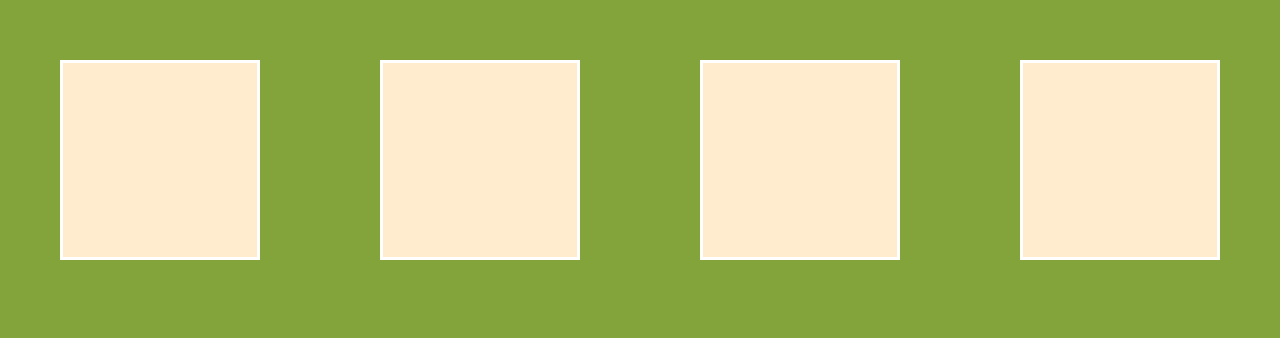
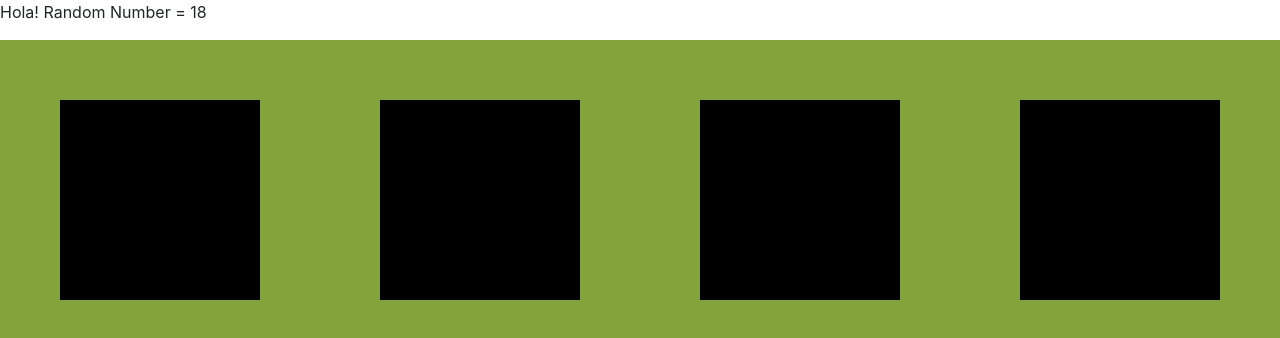
Before and after one commit to rob-110277/unit-4-game, a plain HTML site: page index.html in a window 1280 px wide. Drawn offline with nearby package versions, Linux system fonts and the light colour scheme.

Commit message:
adding random number generators and shells for crystals

```diff
--- a/assets/css/style.css
+++ b/assets/css/style.css
@@ -14,6 +14,6 @@ html {
 .crystal{
     height:200px;
     width:200px;
-    border: 3px solid white;
-    background-color: blanchedalmond;
+    border: 0px solid white;
+    background-color: black;
 }
--- a/assets/javascript/game.js
+++ b/assets/javascript/game.js
@@ -1,11 +1,19 @@
 //Functions Needed
 
+random_result = Math.floor(Math.random() * 102)+18;
+console.log(random_result)
+
+$("#result").html('Hola! Random Number = ' + random_result);
 for (var i = 0; i < 4; i++) {
 
-    var random = Math.floor(Math.random() * 12);
+    var random = Math.floor(Math.random() * 13);
     console.log(random)
+
     var crystal = $("<div>");
-    crystal.attr("class", 'crystal');
+    crystal.attr({
+        "class": 'crystal',
+        "random-box": random
+    });
 
     $(".fourCrystals").append(crystal);
     console.log("Hola again");
--- a/index.html
+++ b/index.html
@@ -43,9 +43,13 @@
     <!--Track Loss: var loss;-->
     <!--Track Win: var win-->
 
+    <p id="result"></p>
+
     <div class="fourCrystals">
 
     </div>
+
+    <script type="text/javascript" src="https://cdnjs.cloudflare.com/ajax/libs/jquery/3.2.1/jquery.min.js"></script>
 
     <script src="assets/javascript/game.js"></script>
 
```
